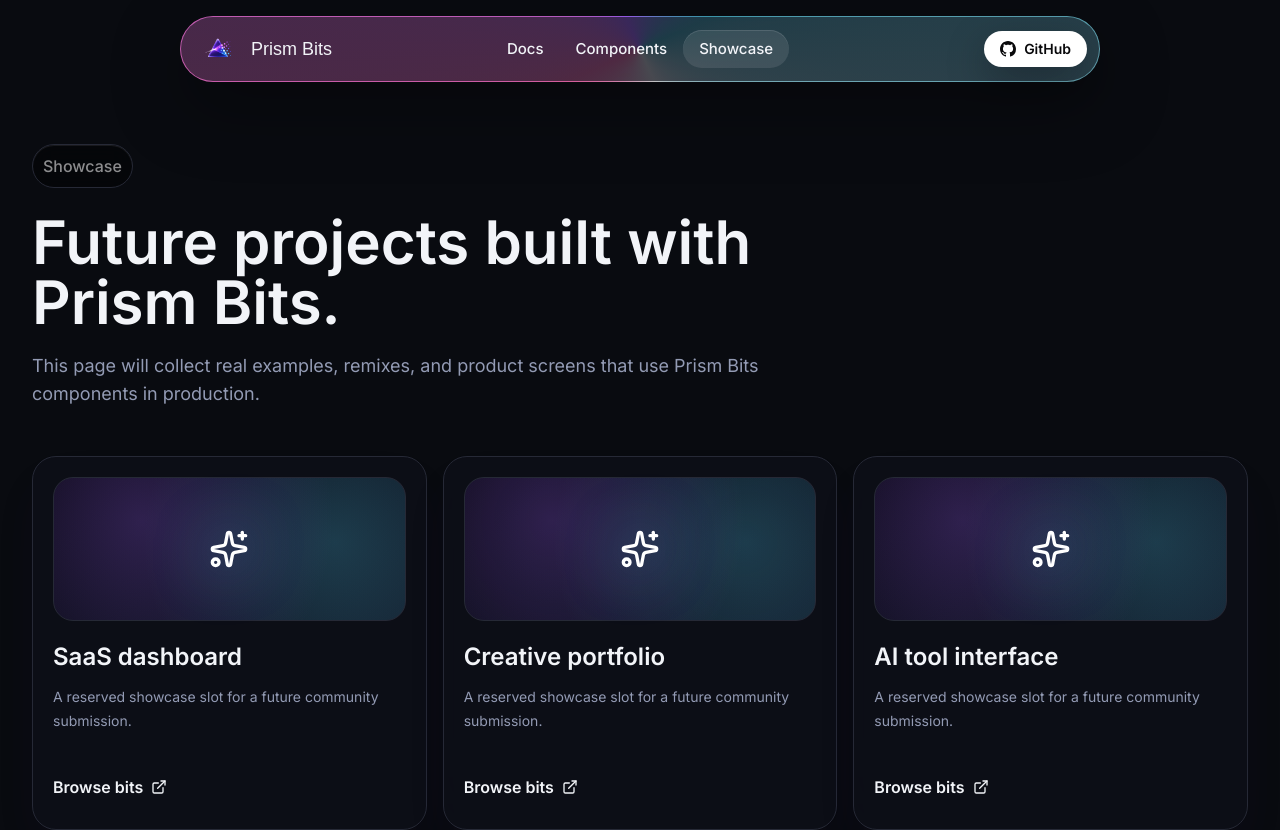
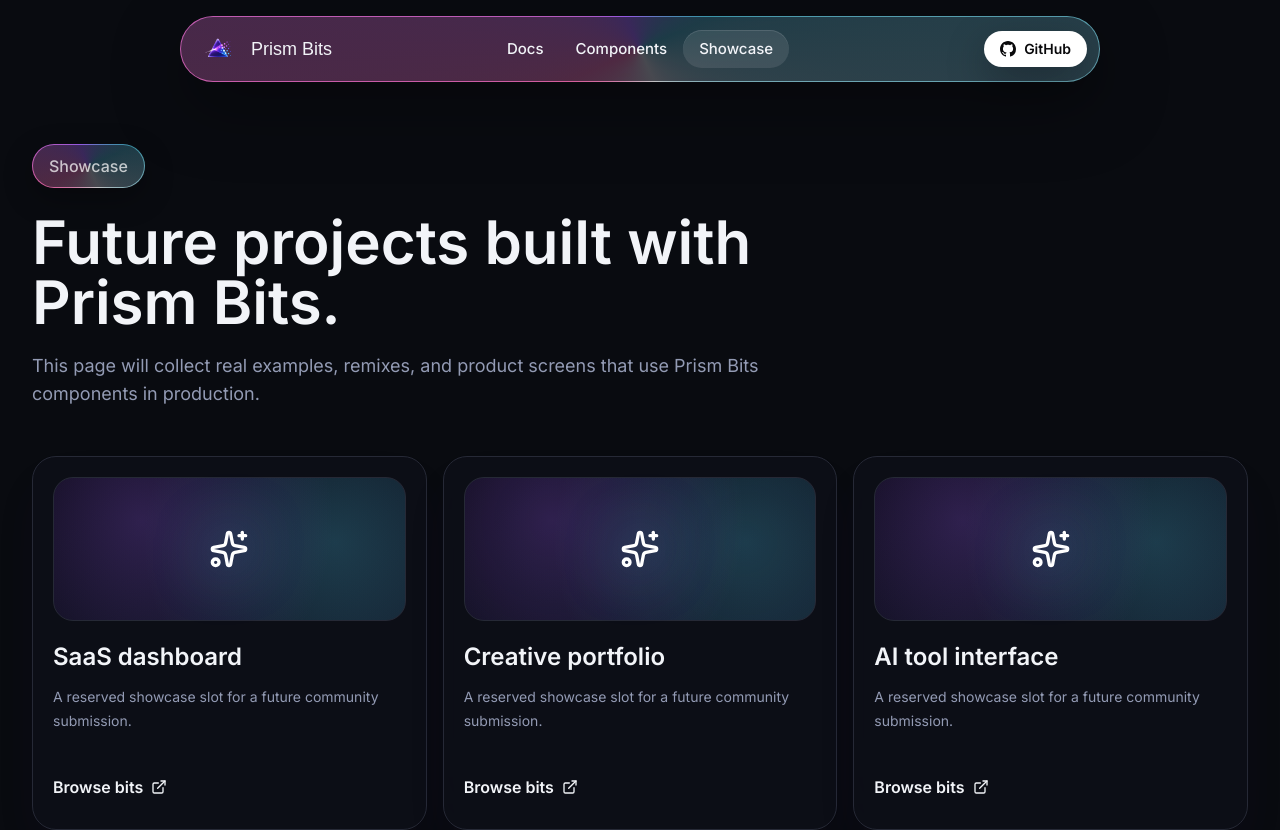
Before and after one commit to saiusesgithub/Prism-Bits, a Next.js app: page /showcase in a window 1280 px wide. Shown: the top 830 px of the page. Built offline with nearby package versions, Linux system fonts and the light colour scheme; a web font is replaced by a local one.

Commit message:
Implement code changes to enhance functionality and improve performance

```diff
--- a/package.json
+++ b/package.json
@@ -29,6 +29,7 @@
     "@types/react-dom": "latest",
     "eslint": "latest",
     "eslint-config-next": "latest",
+    "playwright-core": "^1.61.1",
     "tailwindcss": "latest",
     "typescript": "latest"
   }
--- a/src/app/page.tsx
+++ b/src/app/page.tsx
@@ -12,7 +12,7 @@
 
   return (
     <main className="relative overflow-hidden">
-      <HeroSection />
+      <HeroSection componentCount={componentsRegistry.length} />
 
       <Container className="relative pb-20">
         <SearchFilters />
--- a/src/components/common/section-badge.tsx
+++ b/src/components/common/section-badge.tsx
@@ -7,7 +7,7 @@
   return (
     <div
       className={cn(
-        "inline-flex min-h-11 items-center rounded-full border border-white/[0.08] bg-black/38 px-2.5 py-1 text-base font-medium tracking-normal text-white/54 shadow-[inset_0_1px_0_rgb(255_255_255/0.08)] backdrop-blur-md",
+        "prismatic-border inline-flex min-h-11 items-center gap-2 rounded-full px-4 py-1 text-base font-medium tracking-normal text-white/72 shadow-[0_10px_30px_rgb(0_0_0/0.3)] backdrop-blur-md [--prism-surface:hsl(var(--background)/0.62)]",
         className,
       )}
       {...props}
```
Also changed, not shown: 2 other files (tests, documents, lock files or other folders).
